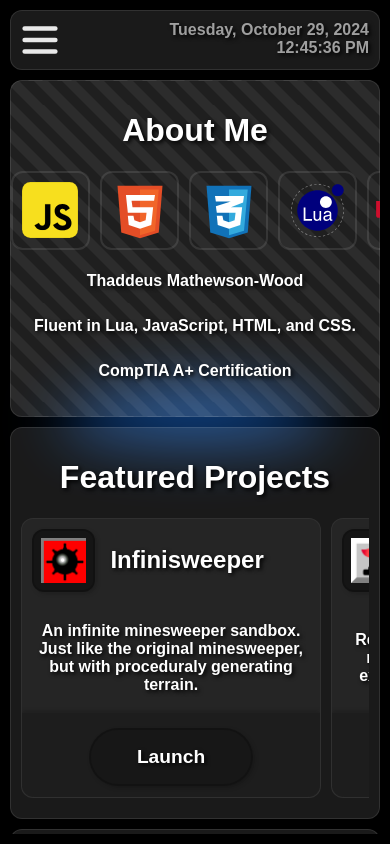
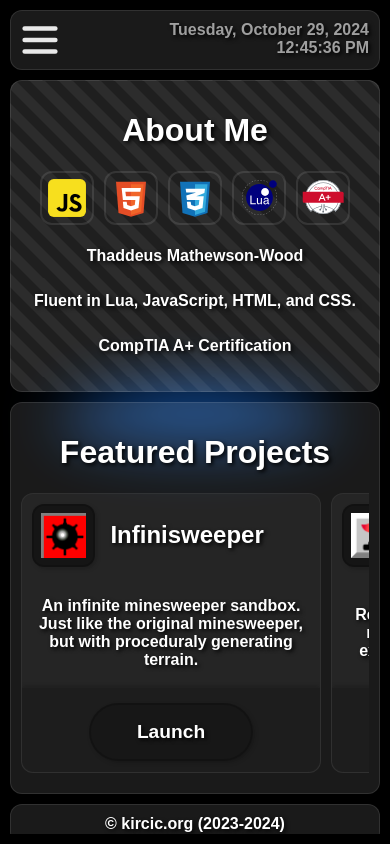
Before and after one commit to Korwith/kir.quest, a plain HTML site: page redo/index.html in a window 390 px wide. Drawn offline with Linux system fonts and the light colour scheme; no server answers.

Commit message:
mobile tweaks

```diff
--- a/redo/index.css
+++ b/redo/index.css
@@ -1,3 +1,13 @@
+@keyframes breathe {
+    0% {
+        background-position-x: 0;
+    }
+
+    100% {
+        background-position-x: 100vw;
+    }
+}
+
 ::-webkit-scrollbar {
     width: 10px;
     height: 10px;
@@ -12,16 +22,6 @@
     background: rgba(255, 255, 255, 0.12);
     border-radius: 12px;
     box-sizing: border-box;
-}
-
-@keyframes breathe {
-    0% {
-        background-position-x: 0;
-    }
-
-    100% {
-        background-position-x: 100vw;
-    }
 }
 
 body {
@@ -372,7 +372,7 @@ header.shift {
 }
 
 .image_holder {
-    height: 75px;
+    height: 60px;
     margin-left: auto;
     margin-right: auto;
     width: fit-content;
@@ -633,7 +633,7 @@ header.shift {
     font-family: Arial;
 }
 
-@media screen and (max-width: 767px) {s
+@media screen and (max-width: 767px) {
     .page.scroll {
         width: 100%;
         padding-right: unset;
@@ -662,4 +662,8 @@ header.shift {
     header {
         width: calc(100% - 20px);
     }
+
+    .image_holder {
+        height: 50px;
+    }
 }
--- a/redo/index.js
+++ b/redo/index.js
@@ -179,6 +179,7 @@ function handlePageButtons() {
         let open = this_button.getAttribute('href').replace('#', '');
         this_button.onclick = function () {
             openPage(open);
+            if (window.innerWidth < 767) { handleSidebar() };
         }
     }
 }
```
